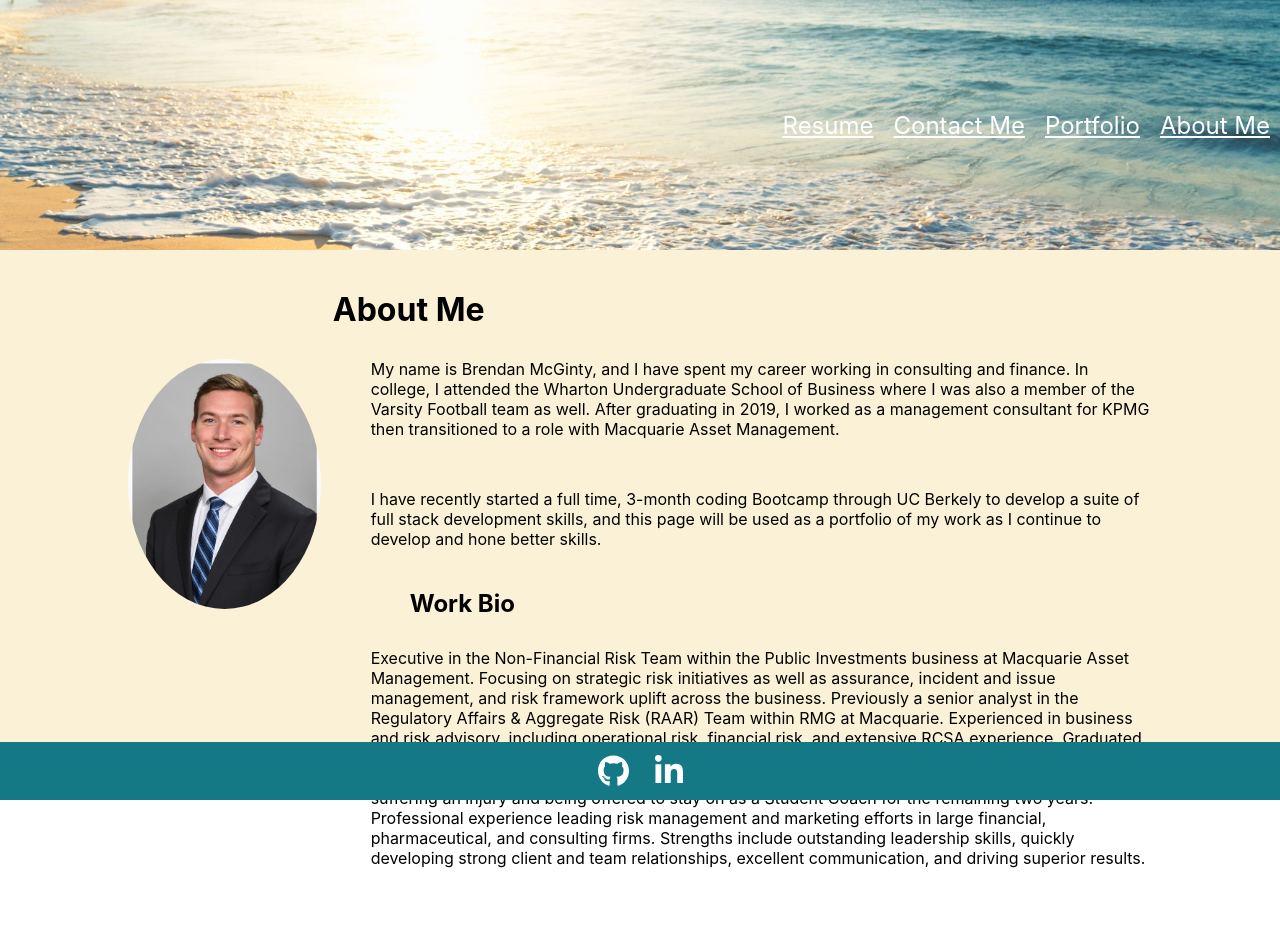
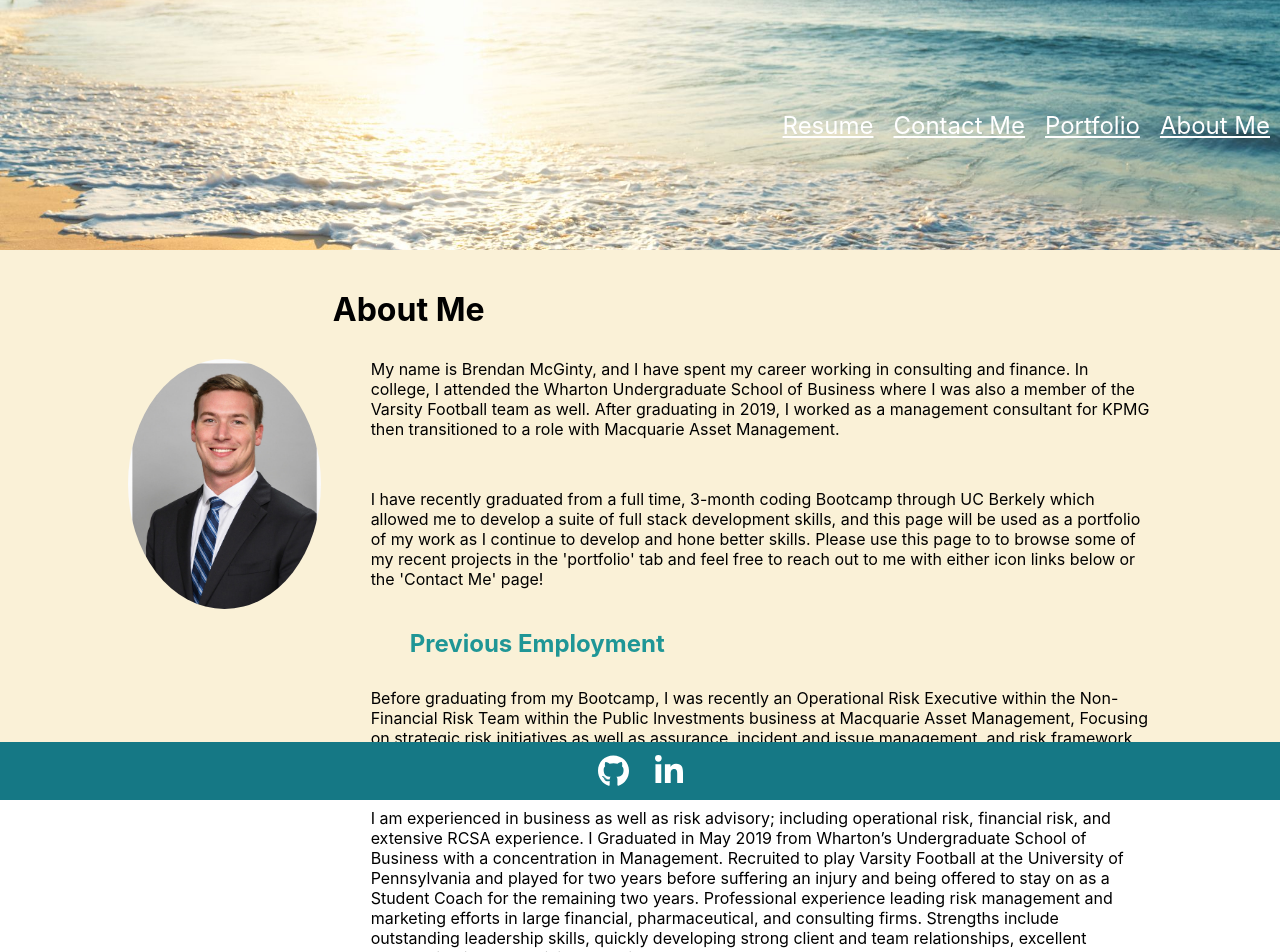
Before and after one commit to mcgintyb14/Development-Portfolio, a React (Create React App) app: page /aboutme in a window 1280 px wide. Shown: the top 952 px of the page. Before the commit the page ends 868 px from the top, so only its background shows below. Built offline with nearby package versions, Linux system fonts and the light colour scheme.

Commit message:
updated aboutme content

```diff
--- a/src/components/Pages/aboutme.jsx
+++ b/src/components/Pages/aboutme.jsx
@@ -30,23 +30,28 @@ function AboutMe() {
             Macquarie Asset Management.
           </p>
           <p>
-            I have recently started a full time, 3-month coding Bootcamp through
-            UC Berkely to develop a suite of full stack development skills, and
+            I have recently graduated from a full time, 3-month coding Bootcamp through
+            UC Berkely which allowed me to develop a suite of full stack development skills, and
             this page will be used as a portfolio of my work as I continue to
-            develop and hone better skills.{" "}
+            develop and hone better skills. Please use this page to to browse some of my recent projects in the 'portfolio'
+            tab and feel free to reach out to me with either icon links below or the 'Contact Me' page!{" "}
           </p>
-          <h2 style={{ position: 'relative', left: '5%', marginBottom: '30px', marginTop: '40px'}}>
-            Work Bio
+          <h2 style={{ position: 'relative', left: '5%', marginBottom: '30px', marginTop: '40px', color: ' rgb(31, 150, 150)'}}>
+            Previous Employment
           </h2>
           <p>
-            Executive in the Non-Financial Risk Team within the Public
-            Investments business at Macquarie Asset Management. Focusing on
+            Before graduating from my Bootcamp, I was recently an Operational Risk Executive within the Non-Financial Risk Team within the Public
+            Investments business at Macquarie Asset Management, Focusing on
             strategic risk initiatives as well as assurance, incident and issue
             management, and risk framework uplift across the business.
             Previously a senior analyst in the Regulatory Affairs & Aggregate
-            Risk (RAAR) Team within RMG at Macquarie. Experienced in business
-            and risk advisory, including operational risk, financial risk, and
-            extensive RCSA experience. Graduated in May 2019 from Wharton’s
+            Risk (RAAR) Team within RMG at Macquarie.
+            </p>
+            <br></br>
+            <p>
+            I am experienced in business
+            as well as risk advisory; including operational risk, financial risk, and
+            extensive RCSA experience. I Graduated in May 2019 from Wharton’s
             Undergraduate School of Business with a concentration in Management.
             Recruited to play Varsity Football at the University of Pennsylvania
             and played for two years before suffering an injury and being
```
